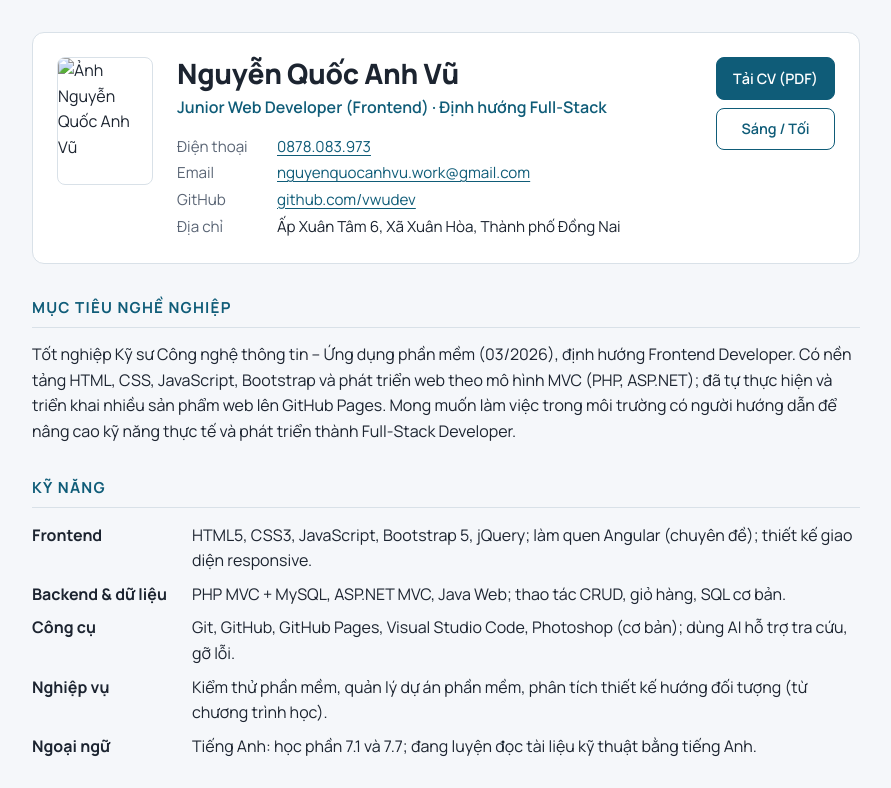
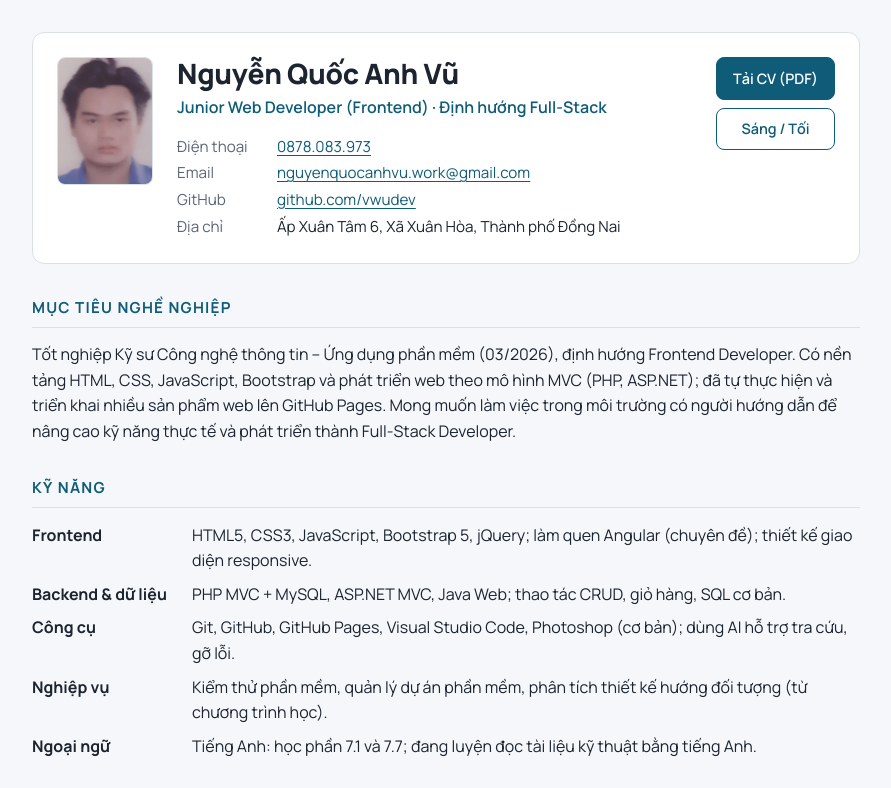
Before and after one commit to vwudev/CurriculumVitae, a plain HTML site: page index.html in a window 1280 px wide. Shown: the top 788 px of the page, without its empty margins (194-1085 px from the left). Drawn offline with Linux system fonts and the light colour scheme.

Commit message:
Update image source path in index.html

```diff
--- a/index.html
+++ b/index.html
@@ -16,7 +16,7 @@
 <div class="page">
 
     <header class="top">
-        <img src="asset/user.jpg" alt="Ảnh Nguyễn Quốc Anh Vũ" class="avatar" width="96" height="128">
+        <img src="user.jpg" alt="Ảnh Nguyễn Quốc Anh Vũ" class="avatar" width="96" height="128">
         <div class="top-text">
             <h1>Nguyễn Quốc Anh Vũ</h1>
             <p class="role">Junior Web Developer (Frontend) · Định hướng Full-Stack</p>
```
